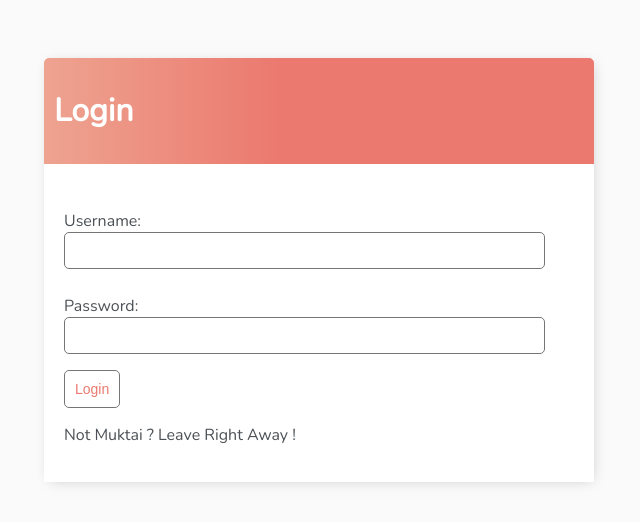
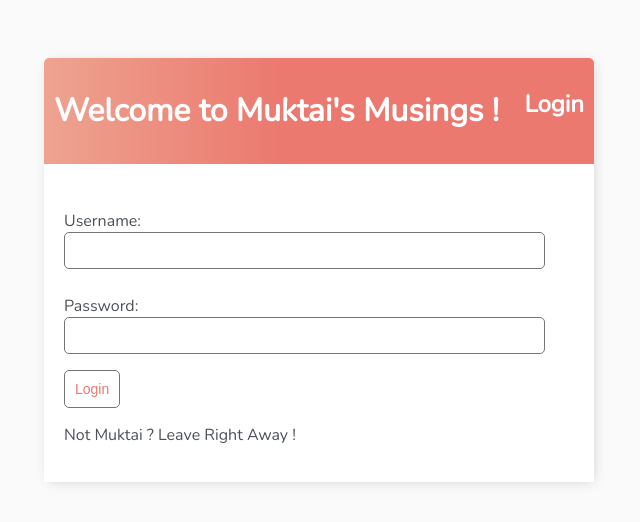
Before and after one commit to Abhishek-Gawande/Project-Musings, a Django app: page /login/ in a window 1280 px wide. Shown: the top 522 px of the page, without its empty margins (321-961 px from the left). Run offline with Django 3.2, Linux system fonts and the light colour scheme.

Commit message:
Update login.html

```diff
--- a/base/templates/base/login.html
+++ b/base/templates/base/login.html
@@ -2,7 +2,8 @@
 {% block content %}
 
 <div class="header-bar">
-    <h1>Login</h1>
+    <h1>Welcome to Muktai's Musings !</h1>
+    <h2>Login</h2>
 </div>
 
 <div class="card-body">
```
